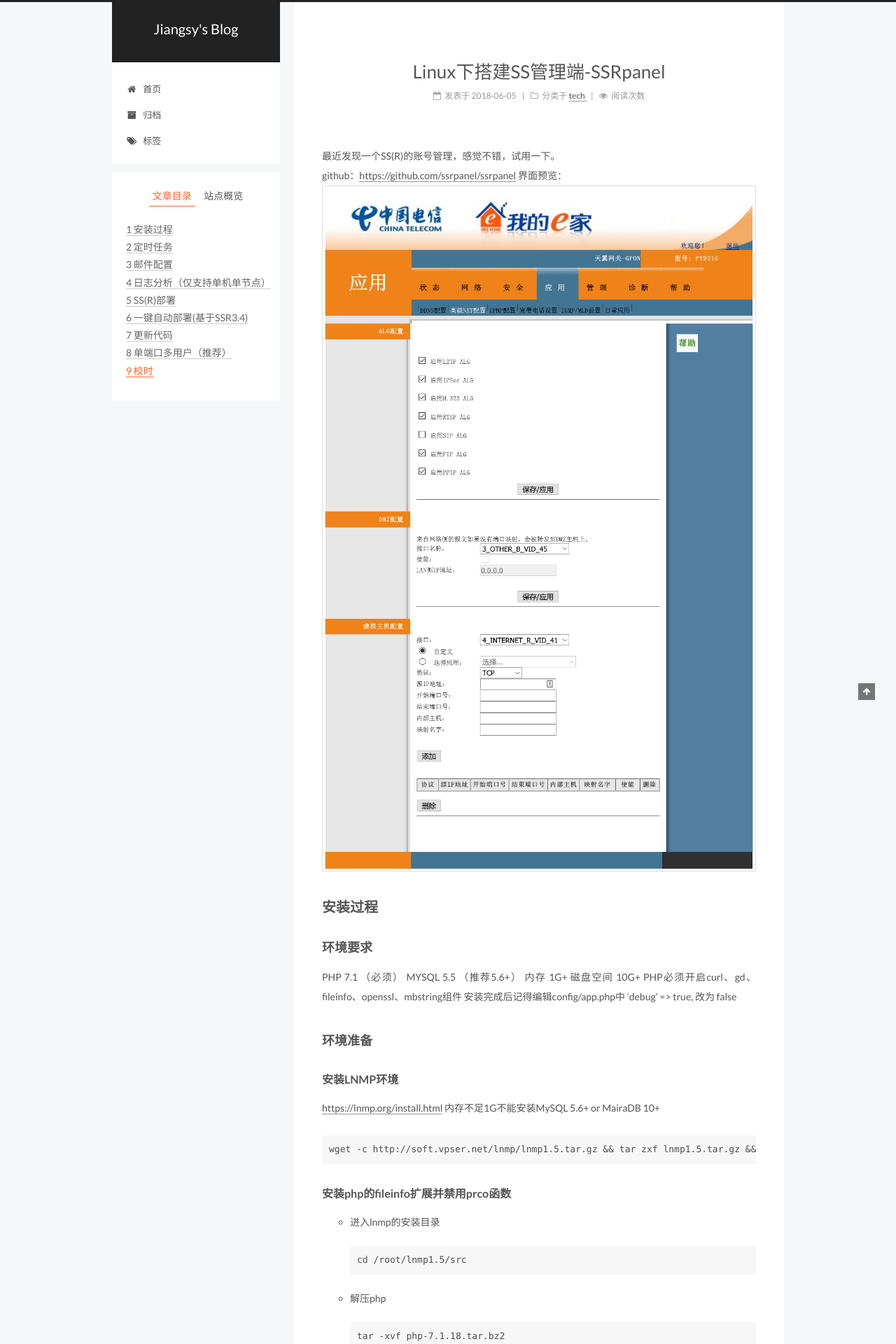
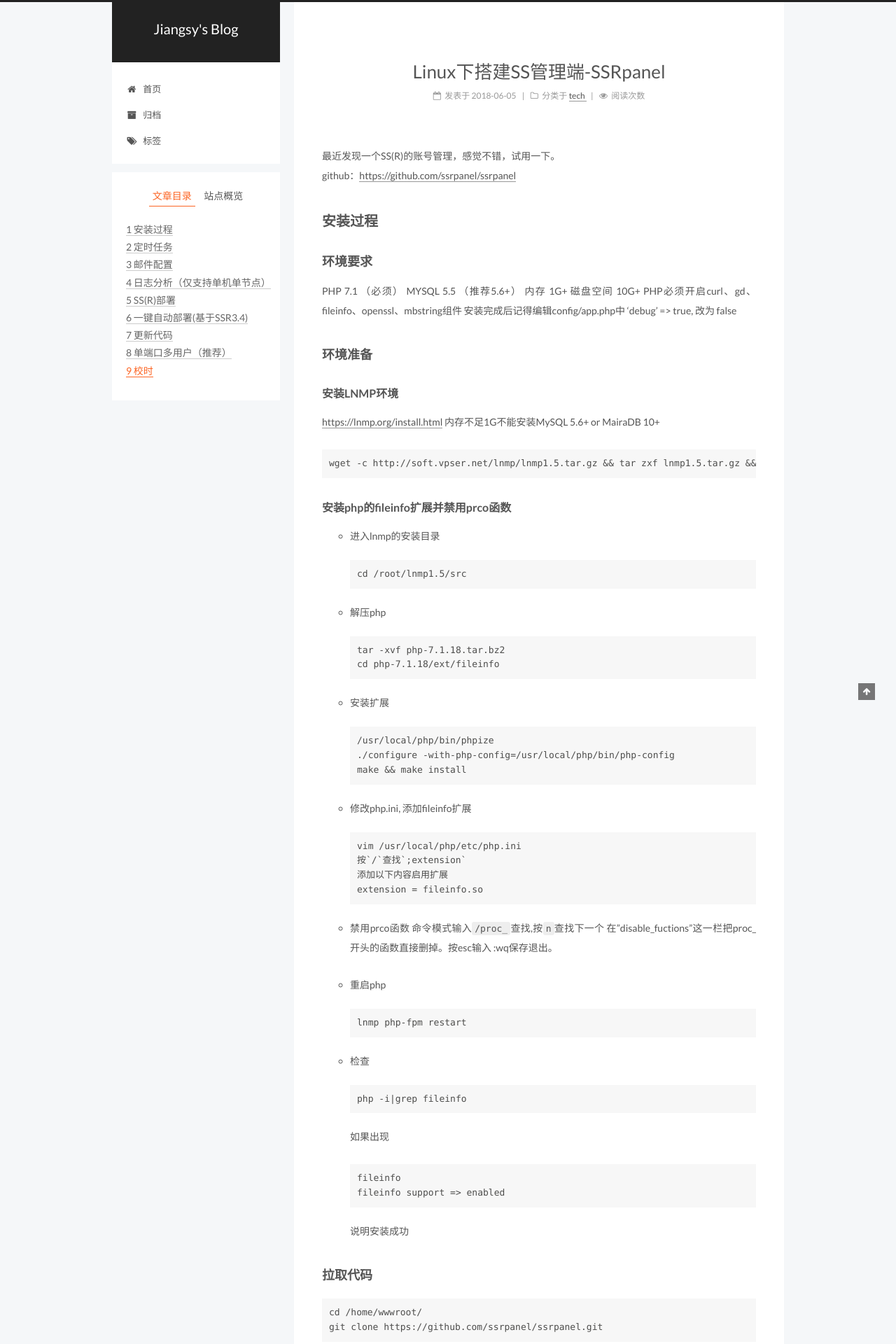
Before and after one commit to jiangsyace/blog, a Jekyll site: the page built from _posts/2018-06-05-Linux下搭建SS管理端-SSRpanel.md, in a window 1280 px wide. Shown: the top 1920 px of the page at 70% size. Built offline with Jekyll 4.4.1, drawn with Linux system fonts in a browser that asks for light colours; comment, search, counter and statistics services are not loaded.

Commit message:
20180620

```diff
--- a/_posts/2018-06-05-Linux下搭建SS管理端-SSRpanel.md
+++ b/_posts/2018-06-05-Linux下搭建SS管理端-SSRpanel.md
@@ -8,8 +8,6 @@ tags:
 ---
 最近发现一个SS(R)的账号管理，感觉不错，试用一下。
 github：[https://github.com/ssrpanel/ssrpanel](https://github.com/ssrpanel/ssrpanel)
-界面预览：
-![]({{site.upload | relative_url}}/2018-06-03_201333.png)
 <!-- more -->
 
 ## 安装过程
```
